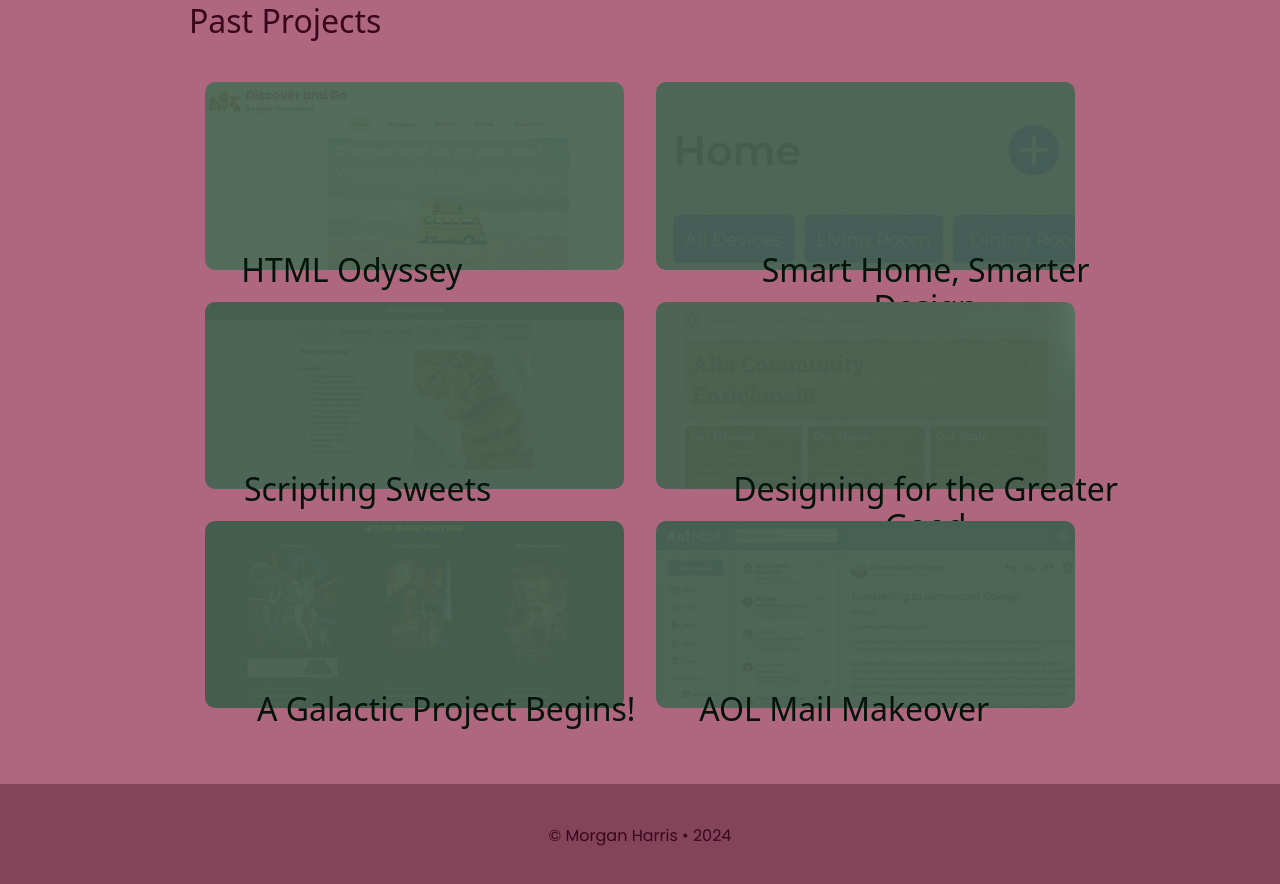
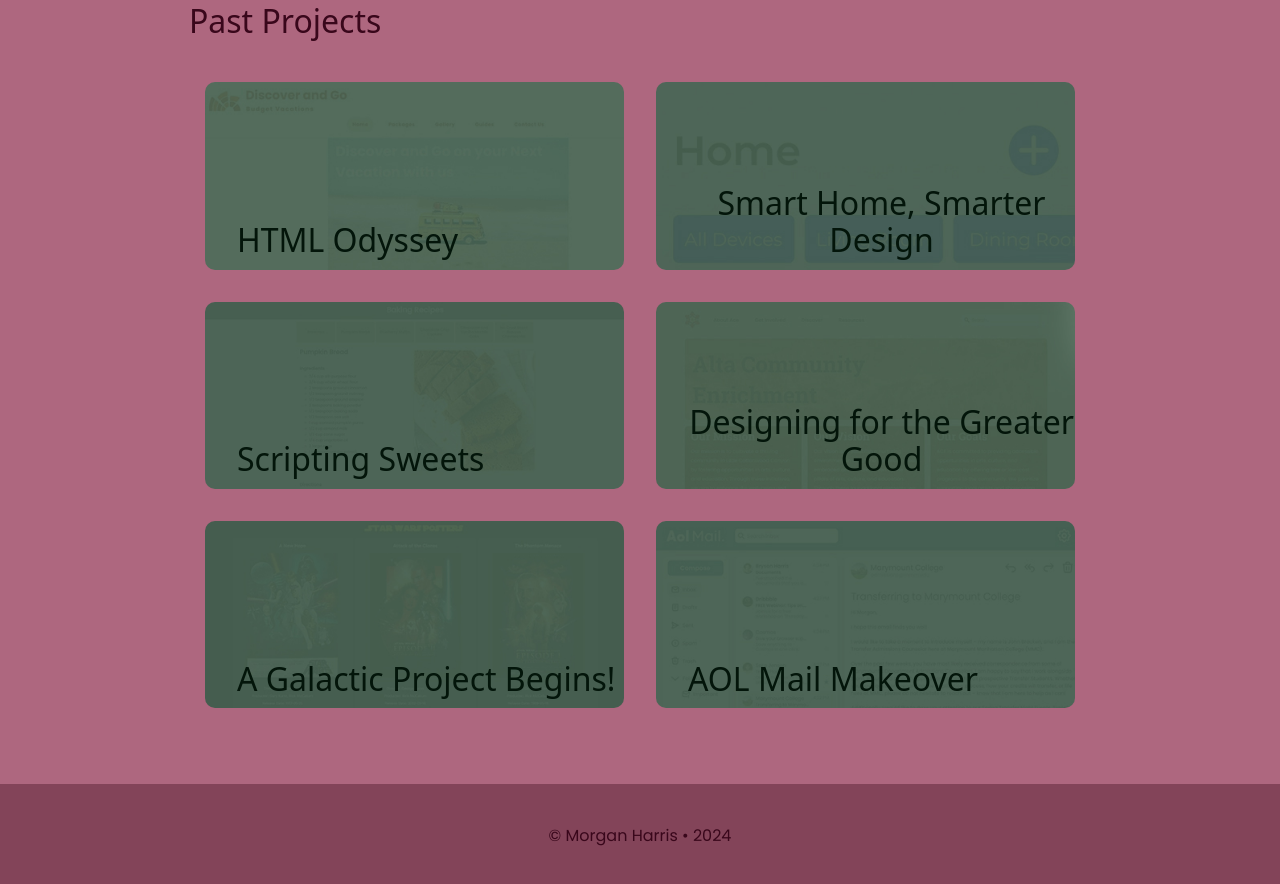
Before and after one commit to morganharris39/Morgan-Portfolio, a plain HTML site: page index.html in a window 1280 px wide. Shown: the part 1031-1915 px from the top of the page. Drawn offline with Linux system fonts and the light colour scheme; a web font is replaced by a local one.

Commit message:
finally the last edits please

```diff
--- a/css/large.css
+++ b/css/large.css
@@ -48,7 +48,7 @@
     .overlay-text {
         position: absolute;
         font-size: 32px;
-        padding: 3rem 0 1rem 3rem;
+        padding: 3rem 0 0rem 2rem;
     }
 
     img {
--- a/css/medium.css
+++ b/css/medium.css
@@ -45,13 +45,9 @@
     }
 
     .overlay-text {
-        position: absolute;
-        top: 60%;
-        left: -5%;
-        transform: translate(10%, 10%);
-        padding: 10px 20px;
+        margin-right: 1rem;
+        margin-bottom: -0.1rem;
         font-size: 20px;
-        text-align: center;
     }
 
     img {
```
